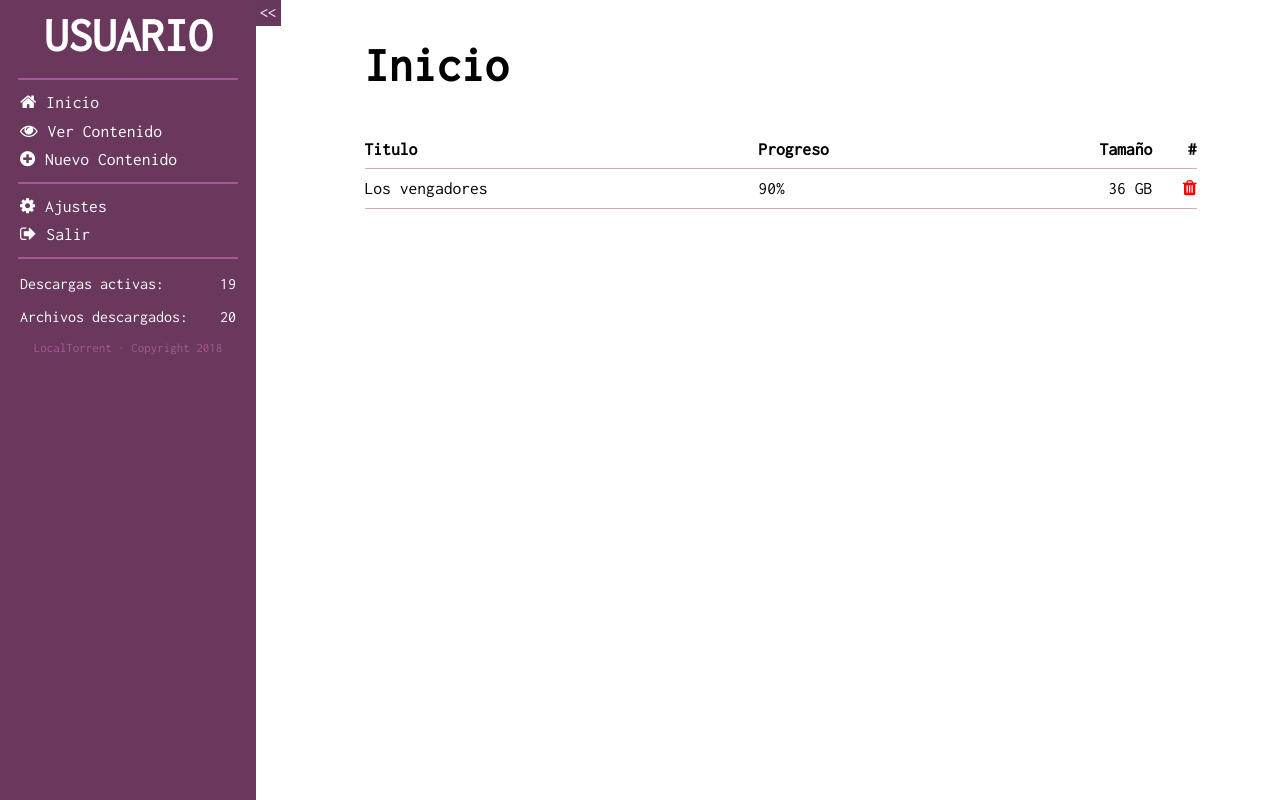
After one commit to marcboule98/LocalTorrent, a PHP site: page /inicio.php in a window 1280 px wide. The commit adds this page. Run offline with PHP 8.4, Linux system fonts and the light colour scheme.

Commit message:
Cambios varios a la paginas PHP

```diff
--- a/css/base.css
+++ b/css/base.css
@@ -45,6 +45,7 @@ h1 {
     padding: 5px;
     vertical-align: sub;
     cursor: pointer;
+    margin-left: -1px;
 }
 
 .sideMenu > ul, .sideMenuResponsive > ul {
@@ -130,7 +131,7 @@ input[type=text] {
 	padding: 7px 0px;
 	font-size: 1.5em;
 	outline: none;
-	color: #a65992;
+	color: black;
 	border-top: none;
 	border-left: none;
 	border-right: none;
@@ -163,7 +164,6 @@ input[type=text] {
     background-color: white;
     border: 2px solid #a65992;
     transition: all 0.2s;
-    cursor: pointer;
 }
 
 .customCheckBox > p {
@@ -189,14 +189,27 @@ input[type=text] {
 	display: block;
 }
 
+label.customCheckBox {
+	position: relative;
+}
+
 input[type=submit] {
 	font-size: 1.5em;
     color: white;
     background: #a65992;
     border: none;
-    margin-top: 40px;
     padding: 10px 30px;
     cursor: pointer;
+    margin-bottom: 20px;
+}
+
+.groupInput > * {
+	display: inherit;
+}
+
+.groupInput > label {
+	padding-bottom: 10px;
+	font-size: 1.1em;
 }
 
 @media screen and (max-device-width: 414px) {
@@ -225,6 +238,10 @@ input[type=submit] {
 		font-size: 5em;
 	}
 
+	h2 {
+		font-size: 2.5em;
+	}
+
 	p {
 		font-size: 2em;
 	}
@@ -245,4 +262,9 @@ input[type=submit] {
 	input[type=submit] {
 		font-size: 2.5em;
 	}
+
+	.groupInput > label {
+		font-size: 2em;
+		padding-bottom: 15px;
+	}
 }
--- /dev/null
+++ b/css/inicio.css
@@ -0,0 +1,48 @@
+table {
+	width: 100%;
+	height: auto;
+	border-collapse: collapse;
+	font-size: 1.1em;
+}
+
+table th, table td {
+	text-align: left;
+	padding: 10px 0px;
+	border-bottom: 1px solid rgba(166, 89, 146, 0.5);
+}
+
+table th:last-child, table td:last-child, table td:nth-child(3), table th:nth-child(3) {
+	text-align: right;
+}
+
+table td:last-child {
+	color: red;
+}
+
+table td:first-child {
+	max-width: 150px;
+}
+
+.progressBarContainer {
+	width: 0%;
+    height: auto;
+    text-align: center;
+    border-radius: 2px;
+    border: none;
+}
+
+.activo {
+	background-color: rgba(166, 89, 146, 0.5);
+	color: black;
+}
+
+.acabado {
+	background-color: #68385b;
+	color: white;
+}
+
+@media screen and (max-device-width: 414px) {
+	table {
+		font-size: 1.8em;
+	}
+}
--- a/includes/sideMenu.php
+++ b/includes/sideMenu.php
@@ -3,7 +3,7 @@
 	<hr>
 	<ul>
 		<li>
-			<a href="/">
+			<a href="inicio.php">
 				<i class="fa fa-home" aria-hidden="true"></i>Inicio
 			</a>
 		</li>
@@ -42,7 +42,7 @@
 <div class="sideMenuResponsive">
 	<ul>
 		<li>
-			<a href="/">
+			<a href="inicio.php">
 				<i class="fa fa-home" aria-hidden="true"></i>
 			</a>
 		</li>
--- /dev/null
+++ b/inicio.php
@@ -0,0 +1,39 @@
+<?php require_once 'lib/lib.php'; ?>
+<!DOCTYPE html>
+<html>
+<head>
+	<title>Inicio - LocalTorrent</title>
+	<?php require_once 'includes/header.php'; ?>
+	<link rel="stylesheet" type="text/css" href="<?php echo Utils::addArchivoNoCache("css/inicio.css"); ?>">
+</head>
+<body>
+	<?php require_once 'includes/sideMenu.php'; ?>
+
+	<div class="container">
+		<h1>Inicio</h1>
+
+		<table>
+			<thead>
+				<tr>
+					<th>Titulo</th>
+					<th>Progreso</th>
+					<th>Tamaño</th>
+					<th>#</th>
+				</tr>
+			</thead>
+			<tbody>
+				<tr>
+					<td>Los vengadores</td>
+					<td>
+						<div class="progressBarContainer activo">
+							<span>90%</span>
+						</div>
+					</td>
+					<td>36 GB</td>
+					<td><i class="fa fa-trash"></i></td>
+				</tr>
+			</tbody>
+		</table>
+	</div>
+</body>
+</html>
--- a/nuevo.php
+++ b/nuevo.php
@@ -2,7 +2,7 @@
 <!DOCTYPE html>
 <html>
 <head>
-	<title>Nuevo Contenido</title>
+	<title>Nuevo Contenido - LocalTorrent</title>
 	<?php require_once 'includes/header.php'; ?>
 	<link rel="stylesheet" type="text/css" href="<?php echo Utils::addArchivoNoCache("css/nuevo.css"); ?>">
 </head>
```
Also changed, not shown: ajustes.php (+22 -2 lines).
